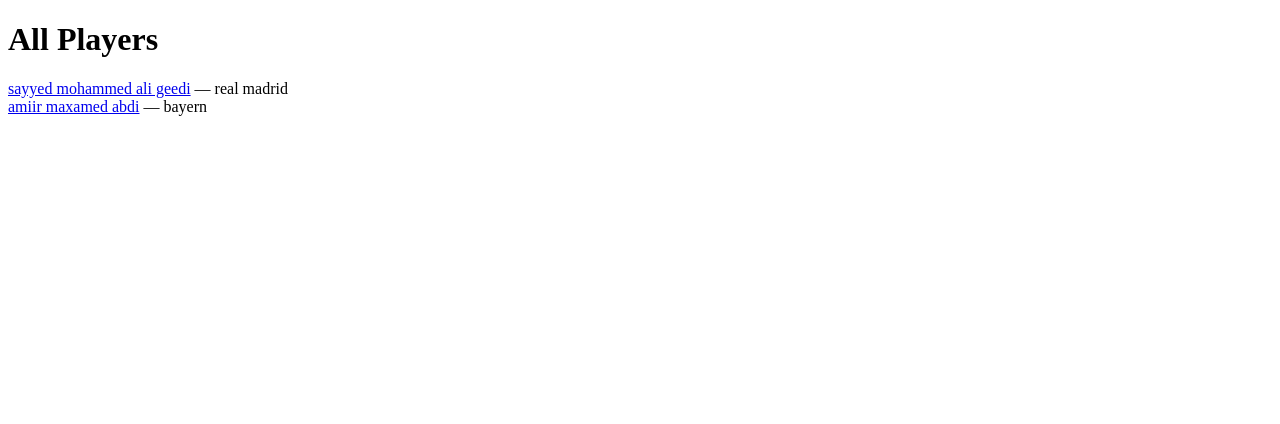
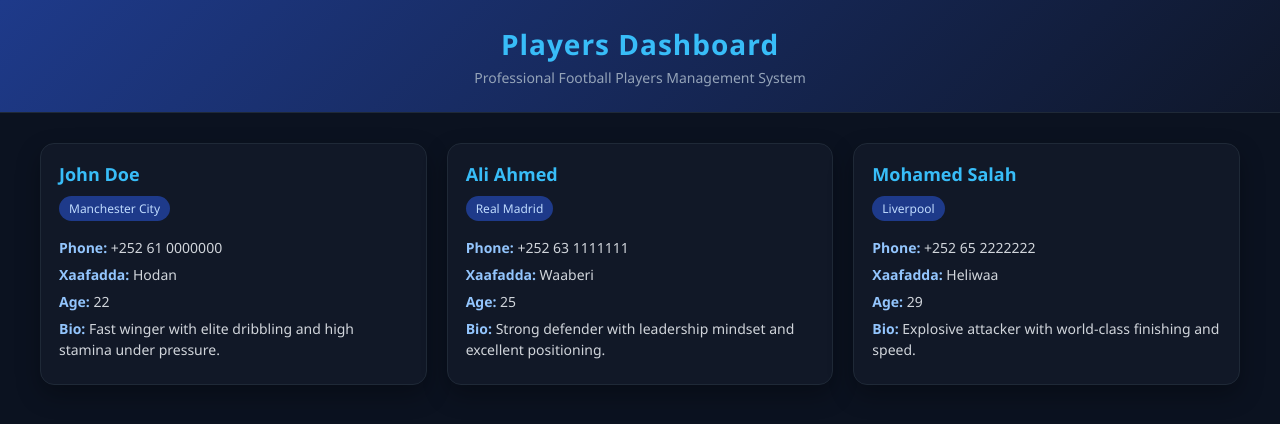
Before and after one commit to sayidmohamed5688-svg/players_system, a Django app: page / in a window 1280 px wide. Shown: the top 424 px of the page. Run offline with Django 5.2, Linux system fonts and the light colour scheme; data comes from the database, SQL or seed files in the repository; both versions use the stored data as it was after the commit.

Commit message:
added new features

```diff
--- a/players/models.py
+++ b/players/models.py
@@ -10,7 +10,7 @@ class Player(models.Model):
     def __str__(self):
         return self.name
 
-class team(models.Model):
+class Team(models.Model):
     name=models.CharField(max_length=30)
     country=models.CharField(max_length=30)
     logo=models.URLField()
--- a/players/templates/players/Players.html
+++ b/players/templates/players/Players.html
@@ -1,16 +1,164 @@
 <!doctype html>
-<html>
+<html lang="en">
   <head>
-    <title>Players</title>
+    <meta charset="UTF-8" />
+    <meta name="viewport" content="width=device-width, initial-scale=1.0" />
+    <title>Players Dashboard</title>
+
+    <style>
+      * {
+        margin: 0;
+        padding: 0;
+        box-sizing: border-box;
+        font-family: "Segoe UI", sans-serif;
+      }
+
+      body {
+        background: #0b1220;
+        color: #e5e7eb;
+      }
+
+      /* Header */
+      .header {
+        text-align: center;
+        padding: 25px 15px;
+        background: linear-gradient(135deg, #1e3a8a, #0f172a);
+        border-bottom: 1px solid #1f2937;
+      }
+
+      .header h1 {
+        font-size: 28px;
+        color: #38bdf8;
+        letter-spacing: 1px;
+      }
+
+      .header p {
+        font-size: 14px;
+        color: #94a3b8;
+        margin-top: 5px;
+      }
+
+      /* Container */
+      .container {
+        width: 95%;
+        max-width: 1200px;
+        margin: 30px auto;
+        display: grid;
+        grid-template-columns: repeat(auto-fit, minmax(280px, 1fr));
+        gap: 20px;
+      }
+
+      /* Card */
+      .card {
+        background: #111827;
+        border-radius: 14px;
+        padding: 18px;
+        border: 1px solid #1f2937;
+        transition: 0.3s ease;
+        box-shadow: 0 10px 25px rgba(0, 0, 0, 0.3);
+      }
+
+      .card:hover {
+        transform: translateY(-6px);
+        border-color: #38bdf8;
+      }
+
+      .name {
+        font-size: 18px;
+        font-weight: bold;
+        color: #38bdf8;
+        margin-bottom: 10px;
+      }
+
+      .field {
+        margin: 6px 0;
+        font-size: 14px;
+        color: #d1d5db;
+        line-height: 1.5;
+      }
+
+      .label {
+        color: #93c5fd;
+        font-weight: 600;
+      }
+
+      /* Badge */
+      .team {
+        display: inline-block;
+        padding: 4px 10px;
+        border-radius: 20px;
+        background: #1e3a8a;
+        color: #bfdbfe;
+        font-size: 12px;
+        margin-bottom: 10px;
+      }
+
+      /* Mobile optimization */
+      @media (max-width: 600px) {
+        .header h1 {
+          font-size: 22px;
+        }
+
+        .container {
+          gap: 15px;
+        }
+      }
+    </style>
   </head>
   <body>
-    <h1>All Players</h1>
+    <div class="header">
+      <h1>Players Dashboard</h1>
+      <p>Professional Football Players Management System</p>
+    </div>
 
-    {% for player in players %}
-    <div>
-      <a href="/player/{{ player.id }}/">{{ player.name }}</a>
-      — {{ player.team }}
+    <div class="container">
+      <!-- Player 1 -->
+      <div class="card">
+        <div class="name">John Doe</div>
+        <div class="team">Manchester City</div>
+
+        <div class="field">
+          <span class="label">Phone:</span> +252 61 0000000
+        </div>
+        <div class="field"><span class="label">Xaafadda:</span> Hodan</div>
+        <div class="field"><span class="label">Age:</span> 22</div>
+        <div class="field">
+          <span class="label">Bio:</span> Fast winger with elite dribbling and
+          high stamina under pressure.
+        </div>
+      </div>
+
+      <!-- Player 2 -->
+      <div class="card">
+        <div class="name">Ali Ahmed</div>
+        <div class="team">Real Madrid</div>
+
+        <div class="field">
+          <span class="label">Phone:</span> +252 63 1111111
+        </div>
+        <div class="field"><span class="label">Xaafadda:</span> Waaberi</div>
+        <div class="field"><span class="label">Age:</span> 25</div>
+        <div class="field">
+          <span class="label">Bio:</span> Strong defender with leadership
+          mindset and excellent positioning.
+        </div>
+      </div>
+
+      <!-- Player 3 -->
+      <div class="card">
+        <div class="name">Mohamed Salah</div>
+        <div class="team">Liverpool</div>
+
+        <div class="field">
+          <span class="label">Phone:</span> +252 65 2222222
+        </div>
+        <div class="field"><span class="label">Xaafadda:</span> Heliwaa</div>
+        <div class="field"><span class="label">Age:</span> 29</div>
+        <div class="field">
+          <span class="label">Bio:</span> Explosive attacker with world-class
+          finishing and speed.
+        </div>
+      </div>
     </div>
-    {% endfor %}
   </body>
 </html>
--- a/players/urls.py
+++ b/players/urls.py
@@ -4,6 +4,10 @@ urlpatterns = [
     path("",views.players),
     path("player/<int:pk>/",views.player_detail),
     path("news/",views.news),
-    path("news/<int:pk>/",views.news_detail)
+    path("news/<int:pk>/",views.news_detail),
+    path("team/", views.team),
+    path("team/<int:pk>/", views.team_detail),
+    path("matchs/",views.matchs),
+    path("match/<int:pk>/", views.match_detail),
 
 ]
--- a/players/views.py
+++ b/players/views.py
@@ -1,17 +1,33 @@
 from django.shortcuts import render
-from .models import Player , News
+from .models import Player , News , Team , Match
 def players(request):
     all_players=Player.objects.all()
     return render(request ,"players/players.html", {"players": all_players})
 # Create your views here.
-def player_detail(request):
-    player=player.objects.get(id=pk)
+def player_detail(request , pk):
+    player=Player.objects.get(id=pk)
     return render (request,"players/player_detail.html",{"player": player})
 
 def news(request):
     all_news=News.objects.all()
     return render (request, "players/news.html", {"news": all_news})
 
-def news_detail(request , id):
+def news_detail(request , pk):
     article=News.objects.get(id=pk)
     return render (request , "players/news_detail.html", {"article": article} )
+
+def team(request):
+    all_teams=Team.objects.all()
+    return render (request , "players/teams.html", {"teams": all_teams})
+
+def team_detail(request , pk):
+    team=Team.objects.get(id=pk)
+    return render (request , "players/team_detail.html", {"team": team })
+
+def matchs(request):
+    all_matchs=Match.objects.all()
+    return render(request,"players/matchs.html", {"matches": all_matchs})
+
+def match_detail(request , pk):
+    match=match=object.get(id=pk)
+    return render(request , "players/match_detail", {"match": match})
```
Also changed, not shown: db.sqlite3, players/templates/players/match_detail.html (added), players/templates/players/matchs.html (added), players/templates/players/news.html (added), players/templates/players/news_detail.html (added), players/templates/players/player_detail.html (added), players/templates/players/team_detail.html (added), players/templates/players/teams.html (added).
